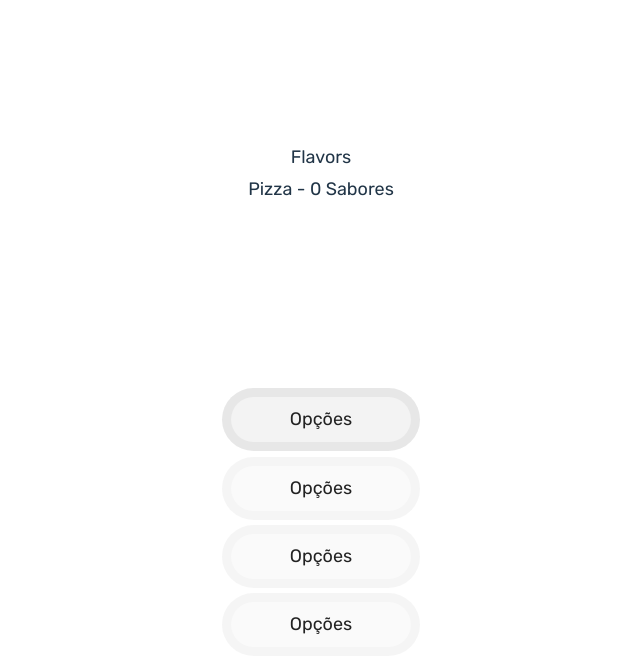
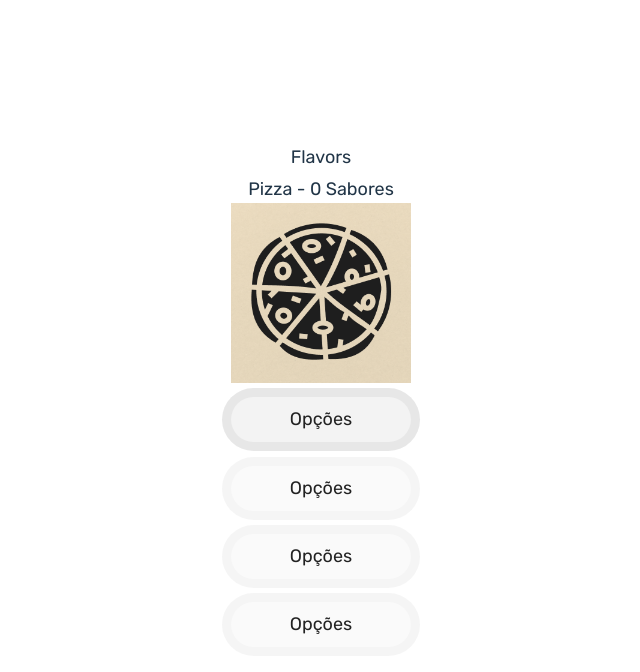
Before and after one commit to GustavoRCarvalho/pizza-menu, a React (Vite) app: page / in a window 1280 px wide. Shown: the top 672 px of the page, without its empty margins (319-959 px from the left). Built offline with nearby package versions, Linux system fonts and the light colour scheme.

Commit message:
add: open box animation

```diff
--- a/src/components/Flavors/Pizza.jsx
+++ b/src/components/Flavors/Pizza.jsx
@@ -1,5 +1,7 @@
 import styled from "styled-components"
 import image from "../../assets/Pizza-Calabresa.png"
+import caixaBaixo from "../../assets/Caixa-Baixo.png"
+import caixaCima from "../../assets/Caixa-Cima.png"
 
 export const Pizza = ({ flavors }) => {
   const numberFlavors = () => {
@@ -67,12 +69,14 @@ export const Pizza = ({ flavors }) => {
               : "0%"
           }
         />
+        <CaixaCimaImage src={caixaCima} $open={numberFlavors() !== 0} />
       </ImageContainer>
     </div>
   )
 }
 
 const ImageContainer = styled.div`
+  background-image: url(${caixaBaixo});
   position: relative;
 
   width: 10em;
@@ -83,14 +87,27 @@ const ImageContainer = styled.div`
   justify-content: center;
 `
 
+const CaixaCimaImage = styled.img.attrs((props) => ({
+  style: {
+    transform: props.$open ? "rotateX(90deg)" : "rotateX(0deg)",
+    bottom: props.$open ? "50%" : "0%",
+  },
+}))`
+  position: absolute;
+  width: 100%;
+  height: 100%;
+
+  transition: 1s linear;
+`
+
 const Image = styled.img.attrs((props) => ({
   style: {
     "--clock-hands-position": props.$porcent,
   },
 }))`
   position: absolute;
-  width: 100%;
-  height: 100%;
+  width: 90%;
+  height: 90%;
   padding: 1em;
 
   -webkit-mask-image: conic-gradient(
```
